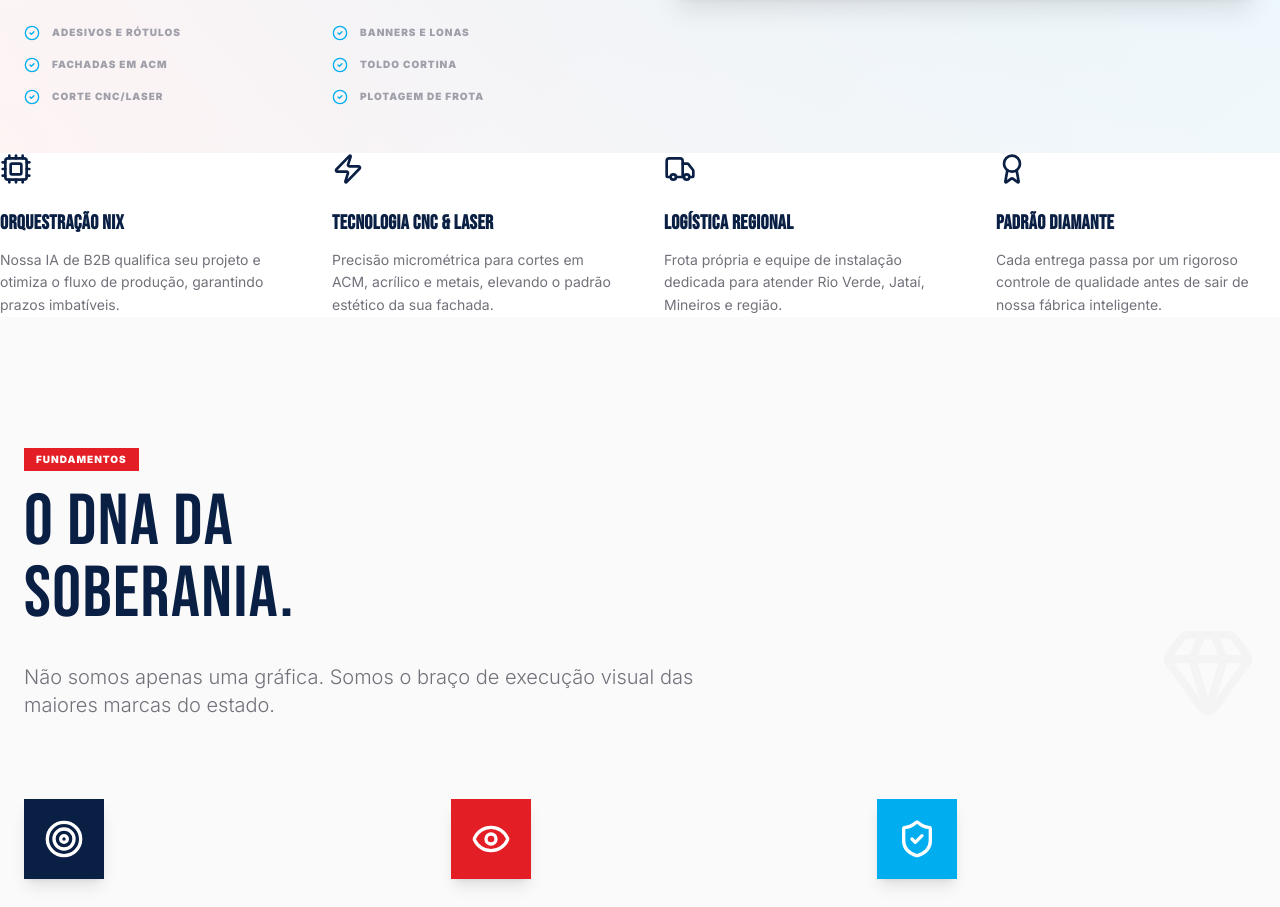
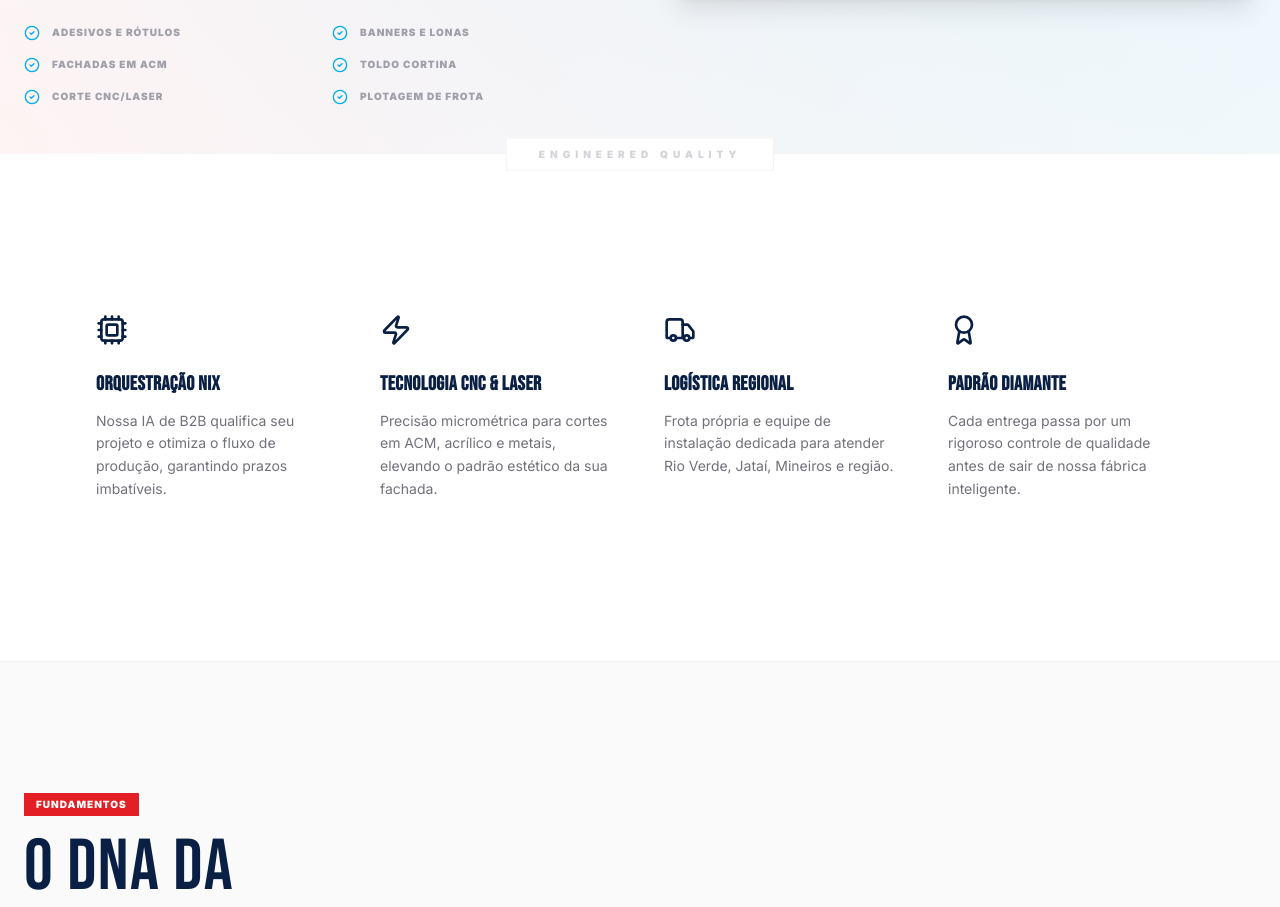
Before and after one commit to laranjaeragnarok2/formatto-sovereign-hub, a Next.js app: page / in a window 1280 px wide. Shown: the part 880-1787 px from the top of the page. Built offline with nearby package versions, Linux system fonts and the light colour scheme.

Commit message:
style: increase padding and add visual separator to features section

```diff
--- a/src/components/sections/Features.tsx
+++ b/src/components/sections/Features.tsx
@@ -27,7 +27,12 @@ const features = [
 
 export default function Features() {
   return (
-    <section className="section-padding bg-white">
+    <section className="py-40 px-6 md:px-12 lg:px-24 bg-white border-y border-zinc-100 relative">
+      {/* Subtle Background Mark */}
+      <div className="absolute top-0 left-1/2 -translate-x-1/2 -translate-y-1/2 bg-white px-8 py-2 border border-zinc-100 text-[10px] font-black uppercase tracking-[0.5em] text-zinc-300">
+        Engineered Quality
+      </div>
+
       <div className="container mx-auto">
         <div className="grid md:grid-cols-2 lg:grid-cols-4 gap-12">
           {features.map((f, i) => (
```
